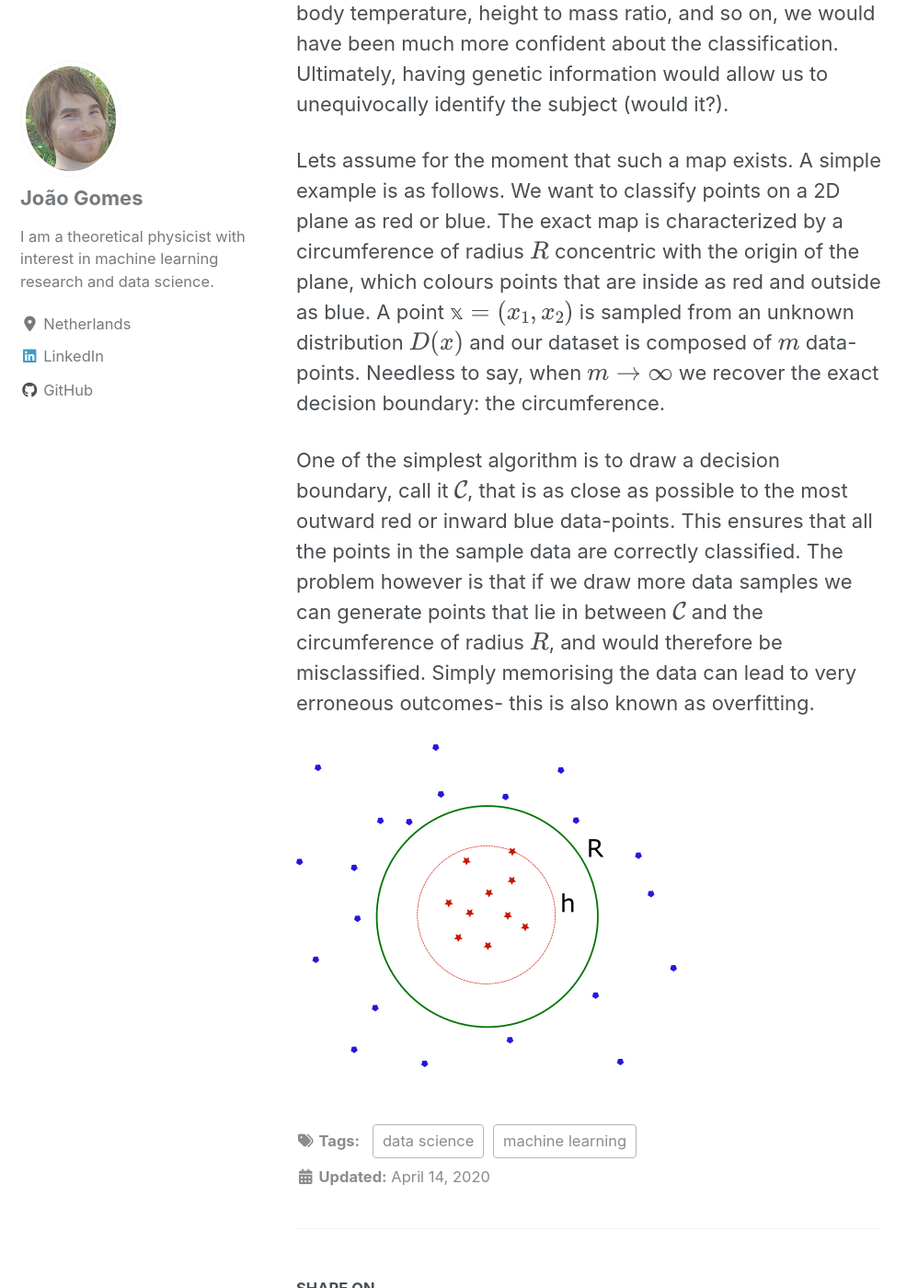
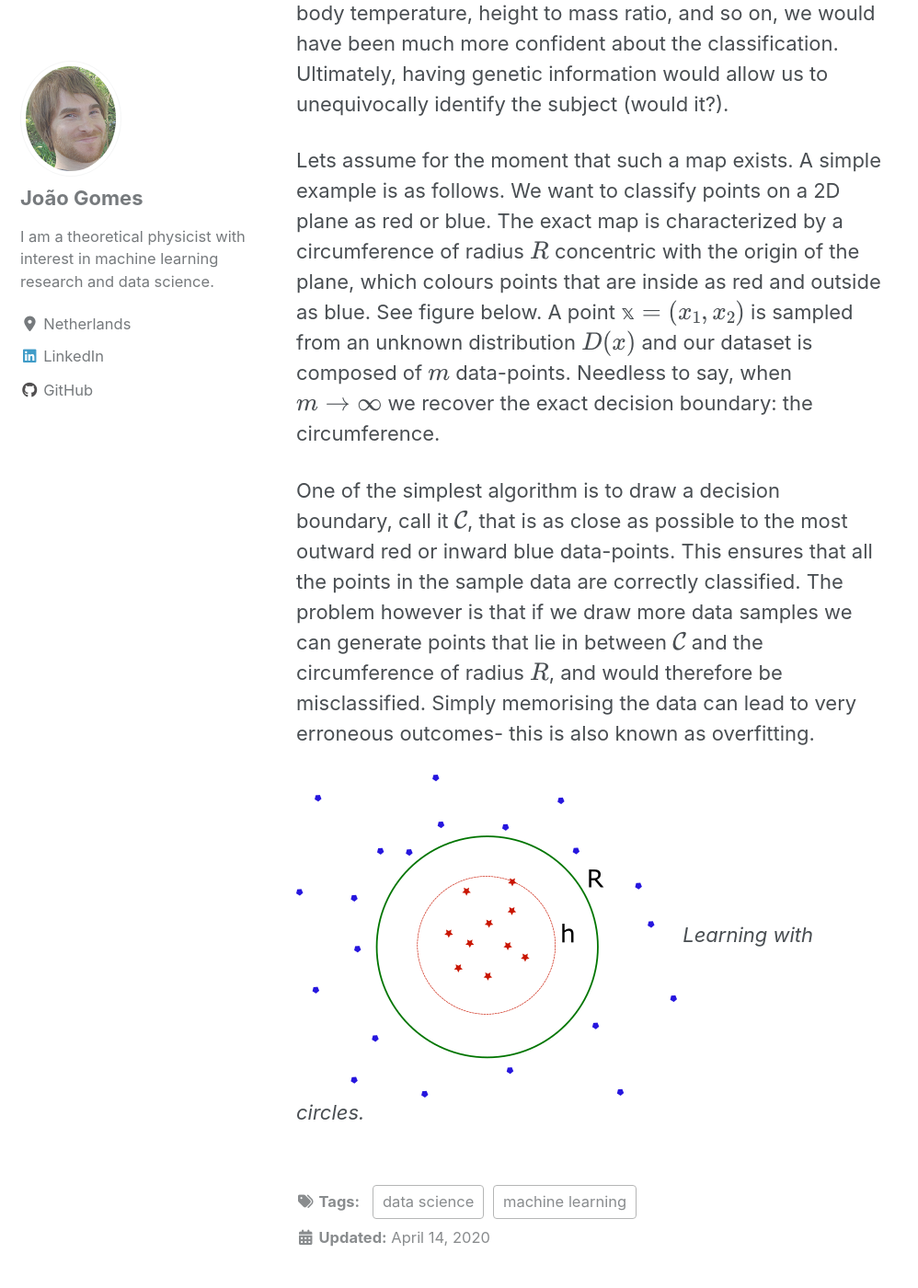
Before and after one commit to joaomvg/ml-pelican-website, a Jekyll site: the page built from _posts/2020-4-14-PAC_learning.md, in a window 1280 px wide and 1400 px high, scrolled down 1067 px. Shown: the whole window at 92% size, without its empty margins (0-998 px from the left). Built offline with Jekyll 4.4.1, drawn with Linux system fonts in a browser that asks for light colours; cached includes are drawn as plain includes; nearby versions of some CDN libraries; formulas are drawn with MathJax 3.

Commit message:
pic caption

```diff
--- a/_posts/2020-4-14-PAC_learning.md
+++ b/_posts/2020-4-14-PAC_learning.md
@@ -20,8 +20,9 @@
 
 This map, however, does not always exist. In this case we can only determine the class up to a certain confidence level. An example, is in image recognition where one attempts to classify pictures. Imagine that we want to determine whether the picture in hands corresponds to a dog or not. As humans, typically we find easy to identify a dog in a picture. But what if the picture was taken with a weird angle or the animal in it is actually a wolf that looks like a dog. The truth is that one cannot define exactly the class of a dog solely from the information that is stored in a picture. If we had access to other features like animal hair, body temperature, height to mass ratio, and so on, we would have been much more confident about the classification. Ultimately, having genetic information would allow us to unequivocally identify the subject (would it?).
 
-Lets assume for the moment that such a map exists. A simple example is as follows. We want to classify points on a 2D plane as red or blue. The exact map is characterized by a circumference of radius $$R$$ concentric with the origin of the plane, which colours points that are inside as red and outside as blue. A point $$\mathbb{x}=(x_1,x_2)$$ is sampled from an unknown distribution $$D(x)$$ and our dataset is composed of $$m$$ data-points. Needless to say, when $$m\rightarrow \infty$$ we recover the exact decision boundary: the circumference.
+Lets assume for the moment that such a map exists. A simple example is as follows. We want to classify points on a 2D plane as red or blue. The exact map is characterized by a circumference of radius $$R$$ concentric with the origin of the plane, which colours points that are inside as red and outside as blue. See figure below. A point $$\mathbb{x}=(x_1,x_2)$$ is sampled from an unknown distribution $$D(x)$$ and our dataset is composed of $$m$$ data-points. Needless to say, when $$m\rightarrow \infty$$ we recover the exact decision boundary: the circumference.
 
 One of the simplest algorithm is to draw a decision boundary, call it $$\mathcal{C}$$, that is as close as possible to the most outward red or inward blue data-points. This ensures that all the points in the sample data are correctly classified. The problem however is that if we draw more data samples we can generate points that lie in between $$\mathcal{C}$$ and the circumference of radius $$R$$, and would therefore be misclassified. Simply memorising the data can lead to very erroneous outcomes- this is also known as overfitting.
 
 ![alt text](/images/PAC learning.png "PAC learning with circles.")
+*Learning with circles.*
```
